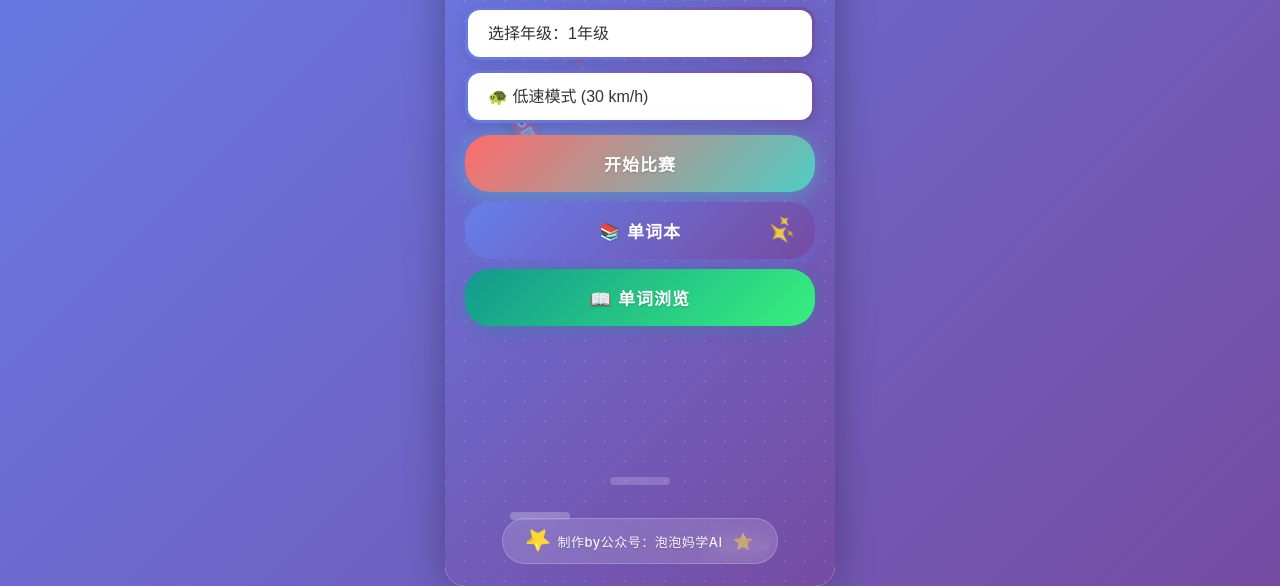
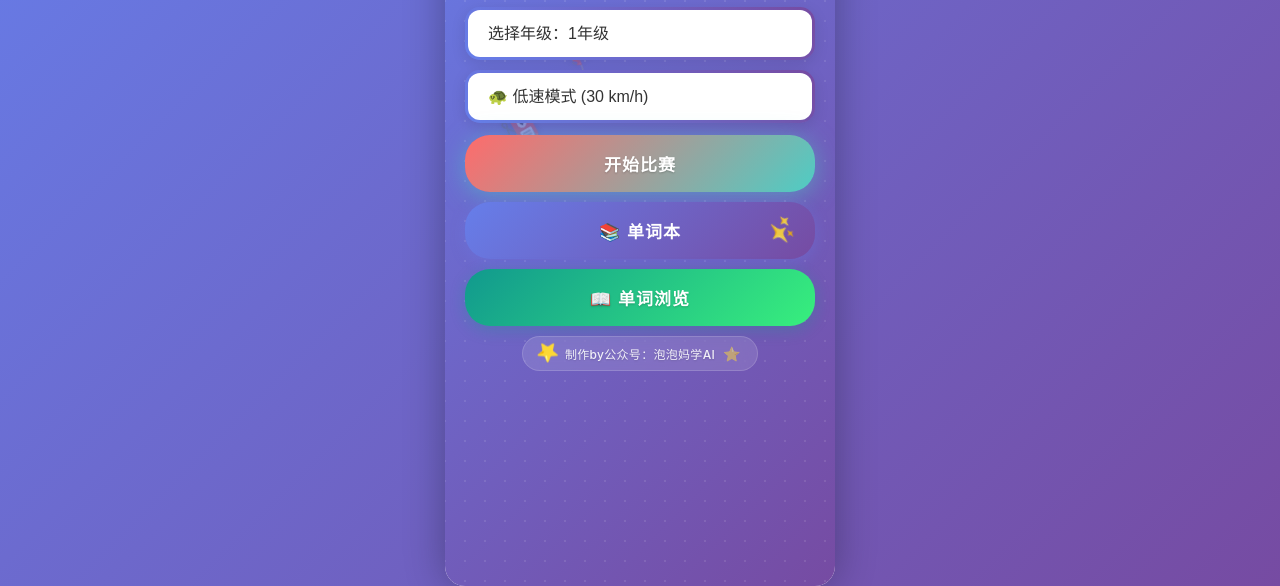
Before and after one commit to henrywangzy/carwrodsgame, a website: page index.html in a window 1280 px wide. Shown: the part 214-800 px from the top of the page. Drawn offline with Linux system fonts and the light colour scheme.

Commit message:
优化carwrodsgame

```diff
--- a/index.html
+++ b/index.html
@@ -460,25 +460,16 @@
         }
 
         .home-footer {
-            margin-top: auto;
-            padding: 12px 0; /* 减少内边距 */
+            margin-top: 10px; /* 紧跟在单词浏览按钮下方 */
+            padding: 0;
             text-align: center;
             animation: fadeIn 1s ease-out;
             position: relative;
         }
 
-        /* 路面装饰 */
+        /* 路面装饰 - 隐藏 */
         .road-decoration {
-            position: absolute;
-            bottom: 80px;
-            left: 50%;
-            transform: translateX(-50%);
-            width: 300px;
-            height: 60px;
-            display: flex;
-            justify-content: space-around;
-            align-items: center;
-            pointer-events: none;
+            display: none;
         }
 
         .road-line {
@@ -517,27 +508,28 @@
         .publisher-info {
             display: inline-flex;
             align-items: center;
-            gap: 10px;
-            padding: 12px 25px;
-            background: rgba(255,255,255,0.15);
+            gap: 8px;
+            padding: 8px 16px;
+            background: rgba(255,255,255,0.12);
             backdrop-filter: blur(10px);
-            border-radius: 25px;
-            border: 1px solid rgba(255,255,255,0.2);
+            border-radius: 20px;
+            border: 1px solid rgba(255,255,255,0.15);
             animation: slideInUp 0.8s ease-out 0.3s both;
             position: relative;
             z-index: 1;
+            font-size: 12px;
         }
 
         .publisher-text {
-            font-size: 13px;
-            color: rgba(255,255,255,0.95);
+            font-size: 12px;
+            color: rgba(255,255,255,0.9);
             font-weight: 500;
-            text-shadow: 0 1px 2px rgba(0,0,0,0.2);
-            letter-spacing: 0.5px;
+            text-shadow: 0 1px 2px rgba(0,0,0,0.15);
+            letter-spacing: 0.3px;
         }
 
         .star-icon {
-            font-size: 16px;
+            font-size: 14px;
             animation: twinkle 2s ease-in-out infinite;
         }
 
@@ -1448,7 +1440,8 @@
             }
 
             .home-footer {
-                padding: 10px 0;
+                margin-top: 8px;
+                padding: 0;
             }
 
             .btn {
@@ -1509,7 +1502,8 @@
             }
 
             .home-footer {
-                padding: 8px 0;
+                margin-top: 5px;
+                padding: 0;
             }
 
             .publisher-info {
@@ -1657,13 +1651,8 @@
                     </button>
                 </div>
 
+                <!-- 制作信息紧跟在按钮后 -->
                 <div class="home-footer">
-                    <!-- 路面装饰 -->
-                    <div class="road-decoration">
-                        <div class="road-line"></div>
-                        <div class="road-line"></div>
-                        <div class="road-line"></div>
-                    </div>
                     <div class="publisher-info">
                         <span class="star-icon">⭐</span>
                         <span class="publisher-text">制作by公众号：泡泡妈学AI</span>
```
